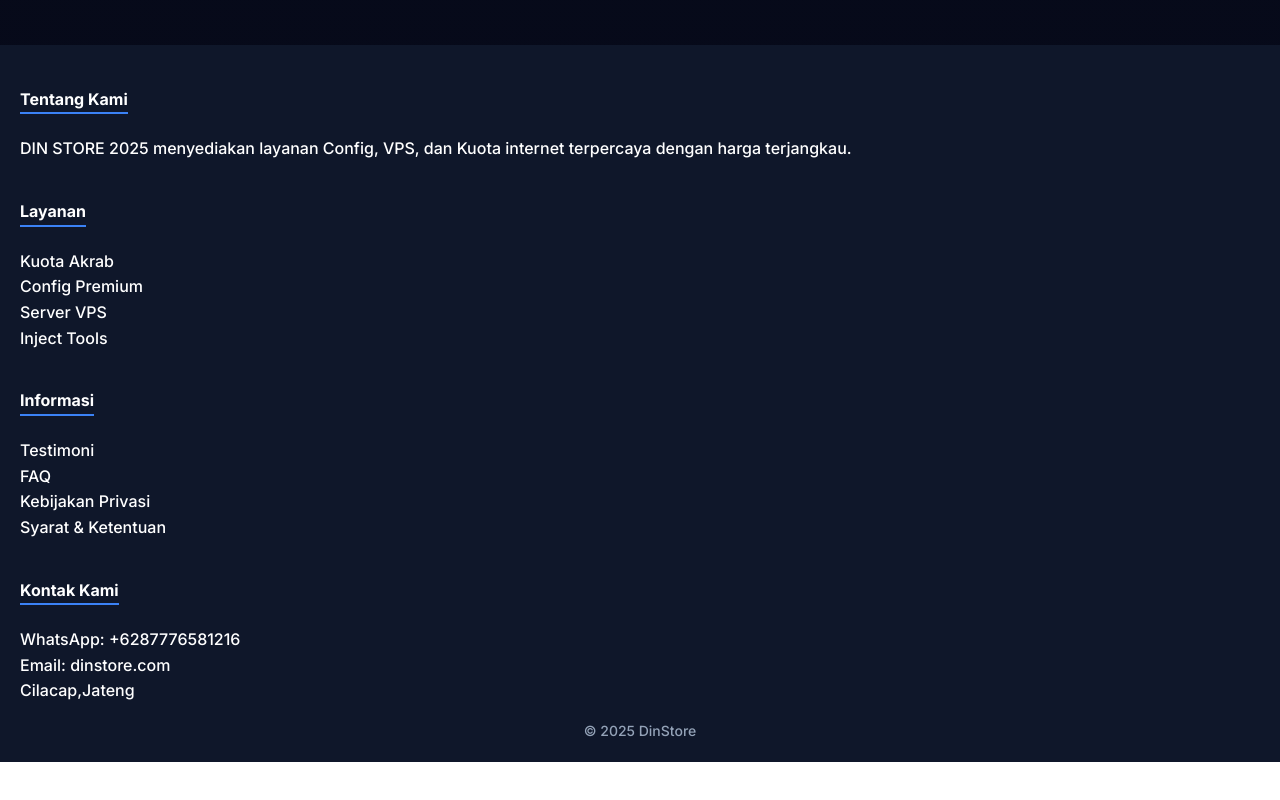
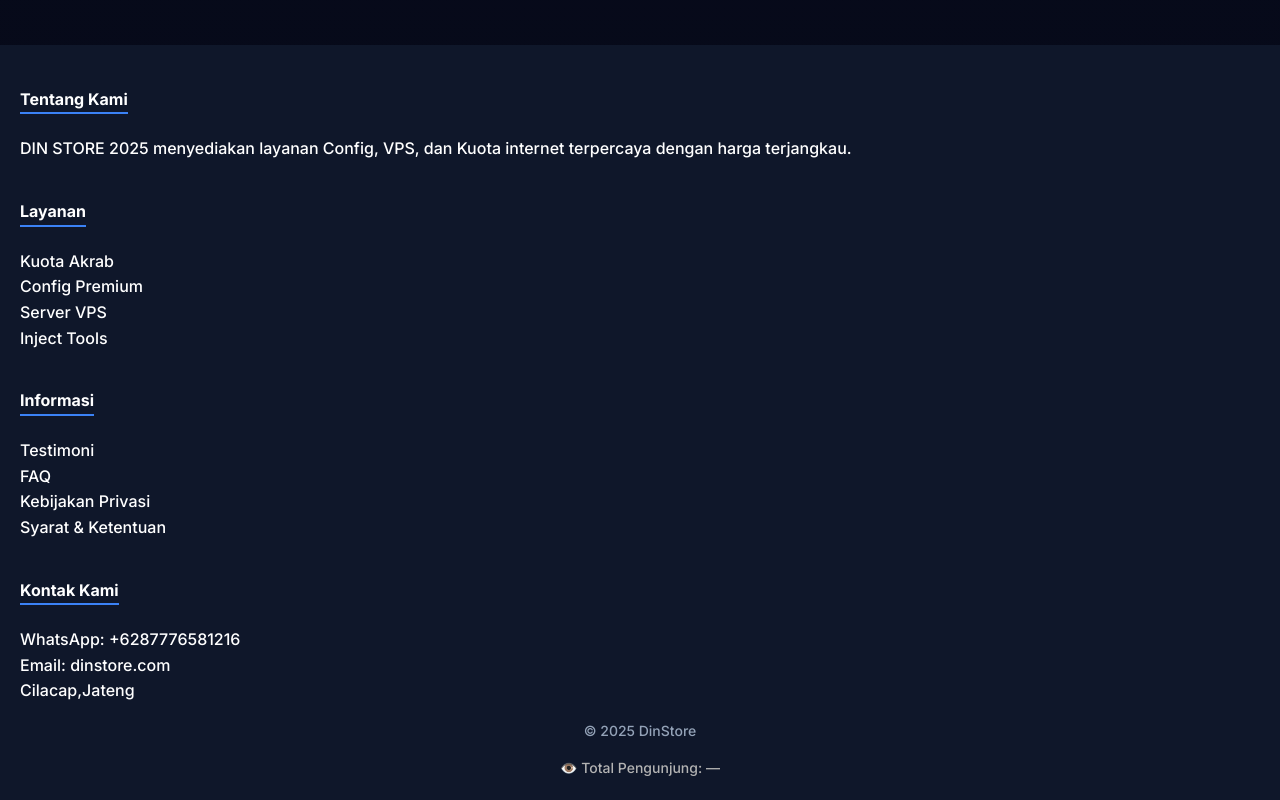
Before and after one commit to DINSTORE99/DIN-STORE-, a plain HTML site: page index.html in a window 1280 px wide. Shown: the part 4216-5016 px from the top of the page. Before the commit the page ends 4978 px from the top, so only its background shows below. Drawn offline with Linux system fonts and the light colour scheme.

Commit message:
Update index.html

```diff
--- a/index.html
+++ b/index.html
@@ -155,6 +155,10 @@
     </div>
     <div style="text-align:center;margin-top:10px;color:#94a3b8;font-size:14px">
       © 2025 DinStore
+      <!-- Visitor counter (letakkan di footer atau header) -->
+<div style="text-align:center;margin-top:15px;font-size:14px;color:#b3b3b3">
+  👁️ Total Pengunjung: <span id="visitor-count">—</span>
+
     </div>
   </footer>
 
```
